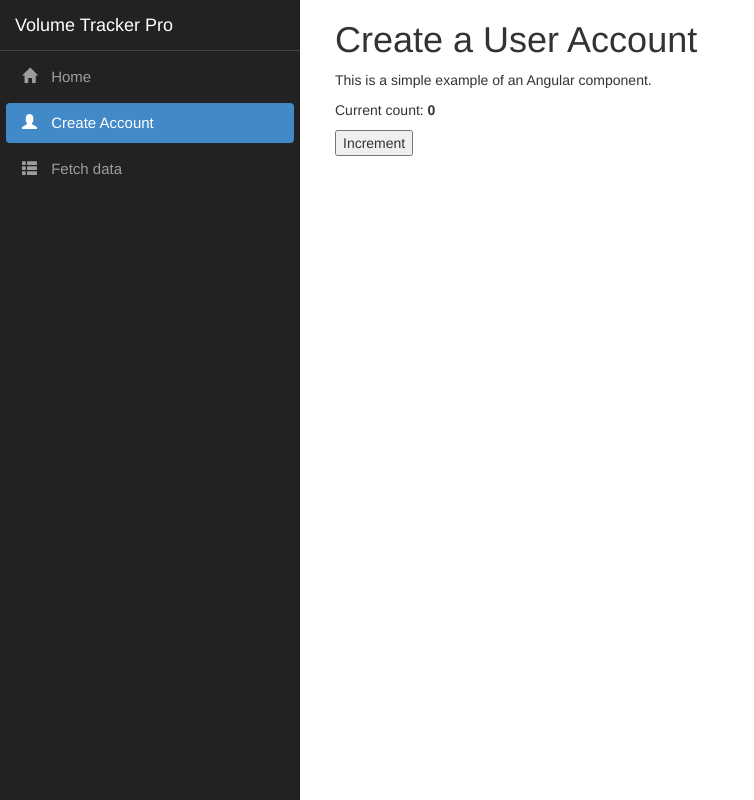
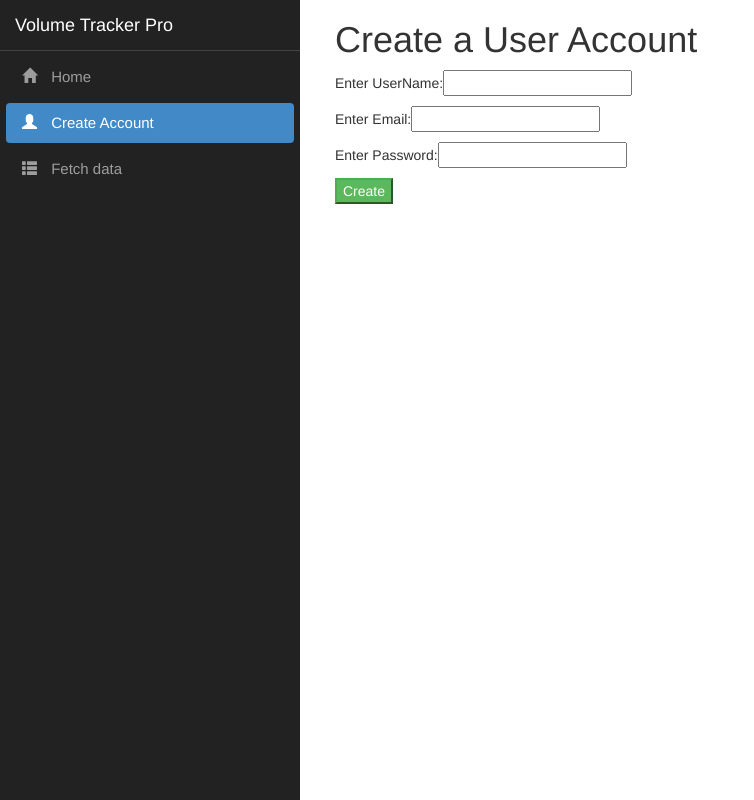
Before and after one commit to drowan9278/VolumeTrackerPro, an Angular app in the folder VolumeTrackerPro/ClientApp/: page /counter in a window 1280 px wide. Shown: the whole page, without its empty margins (0-754 px from the left). Built offline with nearby package versions, Linux system fonts and the light colour scheme.

Commit message:
Added text fields for create account as well google ads attempting

```diff
--- a/VolumeTrackerPro/ClientApp/src/app/accountcreate/counter.component.html
+++ b/VolumeTrackerPro/ClientApp/src/app/accountcreate/counter.component.html
@@ -1,7 +1,8 @@
 <h1>Create a User Account</h1>
 
-<p>This is a simple example of an Angular component.</p>
+<p>Enter UserName:<input type="text" class="input-group-sm"/></p>
+<p>Enter Email:<input type="email" class="input-group-sm" /></p>
+<p>Enter Password:<input type="password" class="input-group-sm"/></p>
 
-<p>Current count: <strong>{{ currentCount }}</strong></p>
 
-<button (click)="incrementCounter()">Increment</button>
+<button (click)="incrementCounter()" class="btn-success">Create</button>
--- a/VolumeTrackerPro/ClientApp/src/app/home/home.component.html
+++ b/VolumeTrackerPro/ClientApp/src/app/home/home.component.html
@@ -1,3 +1,13 @@
+
+<head>
+  <script async src="//pagead2.googlesyndication.com/pagead/js/adsbygoogle.js"></script>
+  <script>
+  (adsbygoogle = window.adsbygoogle || []).push({
+    google_ad_client: "ca-pub-9030571635765607",
+    enable_page_level_ads: true
+  });
+  </script>
+</head>
 <h1><img src="../../assets/Images/volumetrackerpro.png" />Welcome to Volume Tracker</h1>
 <p>This is a Market Tracking tool that tracks the average volume of stock and looks for certain events such as when a large trade is made</p>
 <p>This is a free to use website but all information is not guranteed to be accurate and should be researched accoridingly. Do not take this as investment advice</p>
```
Also changed, not shown: 1 other file (tests, documents, lock files or other folders).
